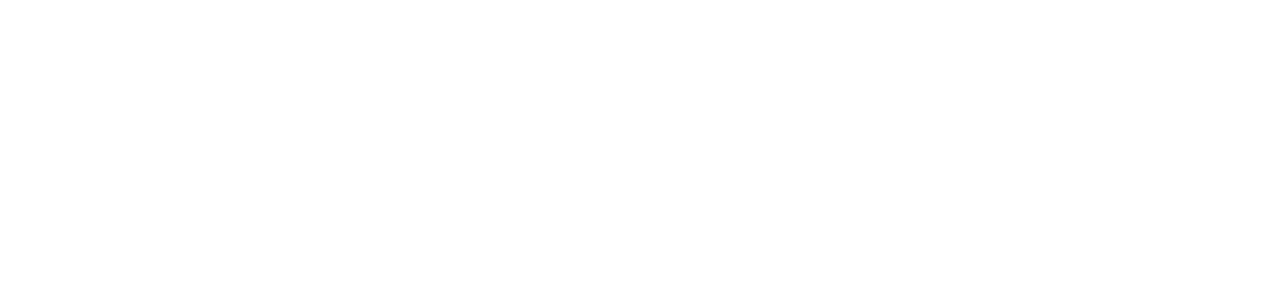
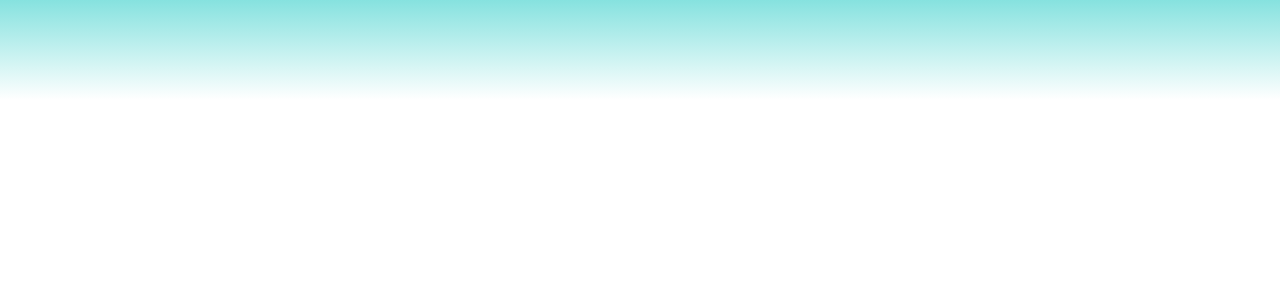
Before and after one commit to rodiontazetdinov/todo-frontend, a React (Create React App) app: page / in a window 1280 px wide. Shown: the top 300 px of the page. Built offline with nearby package versions, Linux system fonts and the light colour scheme.

Commit message:
feat: добавить header

```diff
--- a/src/components/Header/Header.js
+++ b/src/components/Header/Header.js
@@ -1,3 +1,5 @@
+import './Header.sass'
+
 function Header() {
   return (
     <header className="header">
--- a/src/components/Header/Header.sass
+++ b/src/components/Header/Header.sass
@@ -0,0 +1,5 @@
+.header
+  width: 100%
+  height: 100px
+  // background-color: #86e2df
+  background: linear-gradient(#86e2df, #fff)
```
